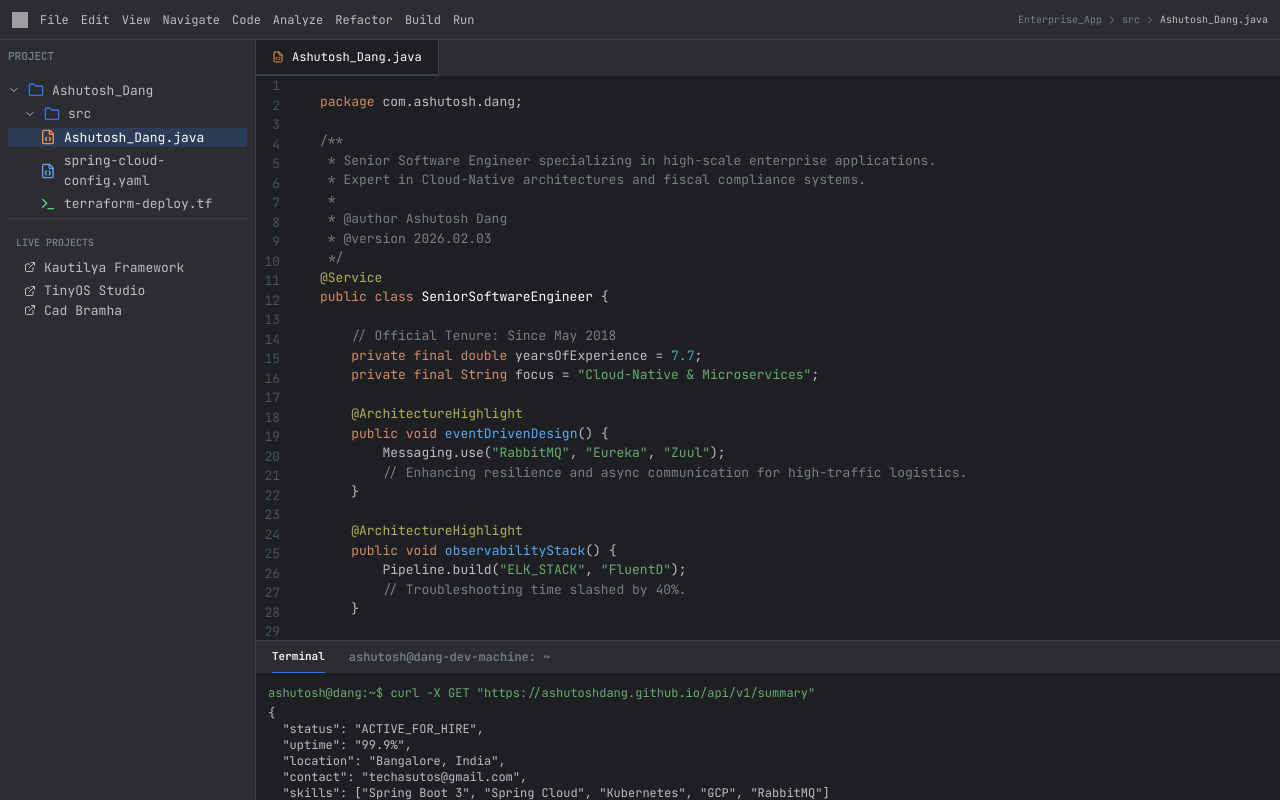
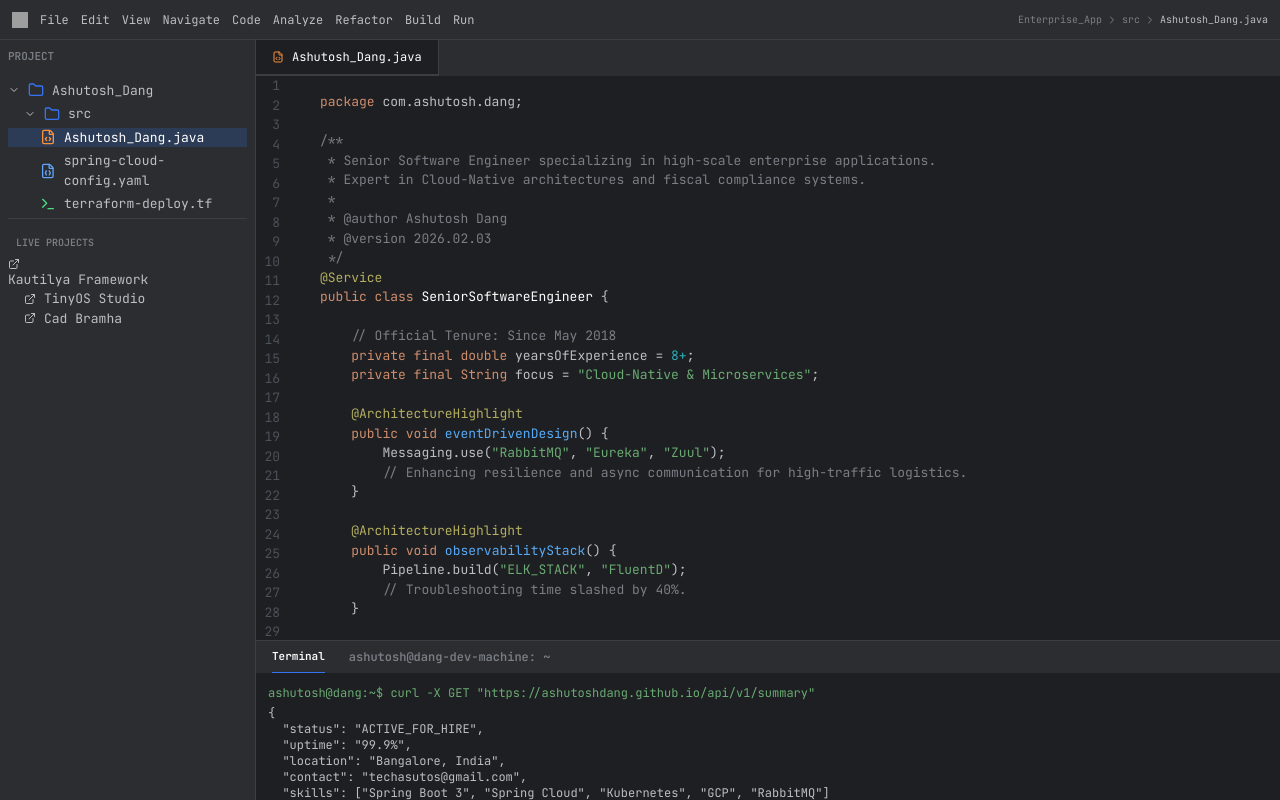
Before and after one commit to ashutoshdang/ashutoshdang.github.io, a website: page index.html in a window 1280 px wide. Drawn offline with nearby package versions, Linux system fonts and the light colour scheme; grey boxes are pictures that could not be loaded.

Commit message:
Update index.html

```diff
--- a/index.html
+++ b/index.html
@@ -113,7 +113,7 @@
             <div class="px-2 text-[10px] font-bold text-ideComment mb-2 uppercase">
                 Live Projects
             </div>
-            <a href="https://ashutoshdang.github.io/kautilya.github.io/index.html"
+            <a href="https://ashutoshdang.github.io/kautliya-framework/
                class="pl-4 flex items-center gap-2 hover:text-white mb-1">
                 <i data-lucide="external-link" class="w-3 h-3"></i> Kautilya Framework
             </a>
@@ -162,7 +162,7 @@
                     <span class="text-ideKeyword">public class</span> <span class="text-white">SeniorSoftwareEngineer</span> {<br><br>
 
                     &nbsp;&nbsp;&nbsp;&nbsp;<span class="text-ideComment">// Official Tenure: Since May 2018</span><br>
-                    &nbsp;&nbsp;&nbsp;&nbsp;<span class="text-ideKeyword">private final double</span> yearsOfExperience = <span class="text-[#2aacb8]">7.7</span>;<br>
+                    &nbsp;&nbsp;&nbsp;&nbsp;<span class="text-ideKeyword">private final double</span> yearsOfExperience = <span class="text-[#2aacb8]">8+</span>;<br>
                     &nbsp;&nbsp;&nbsp;&nbsp;<span class="text-ideKeyword">private final String</span> focus = <span class="text-ideString">"Cloud-Native & Microservices"</span>;<br><br>
 
                     &nbsp;&nbsp;&nbsp;&nbsp;<span class="text-ideAnnotation">@ArchitectureHighlight</span><br>
```
